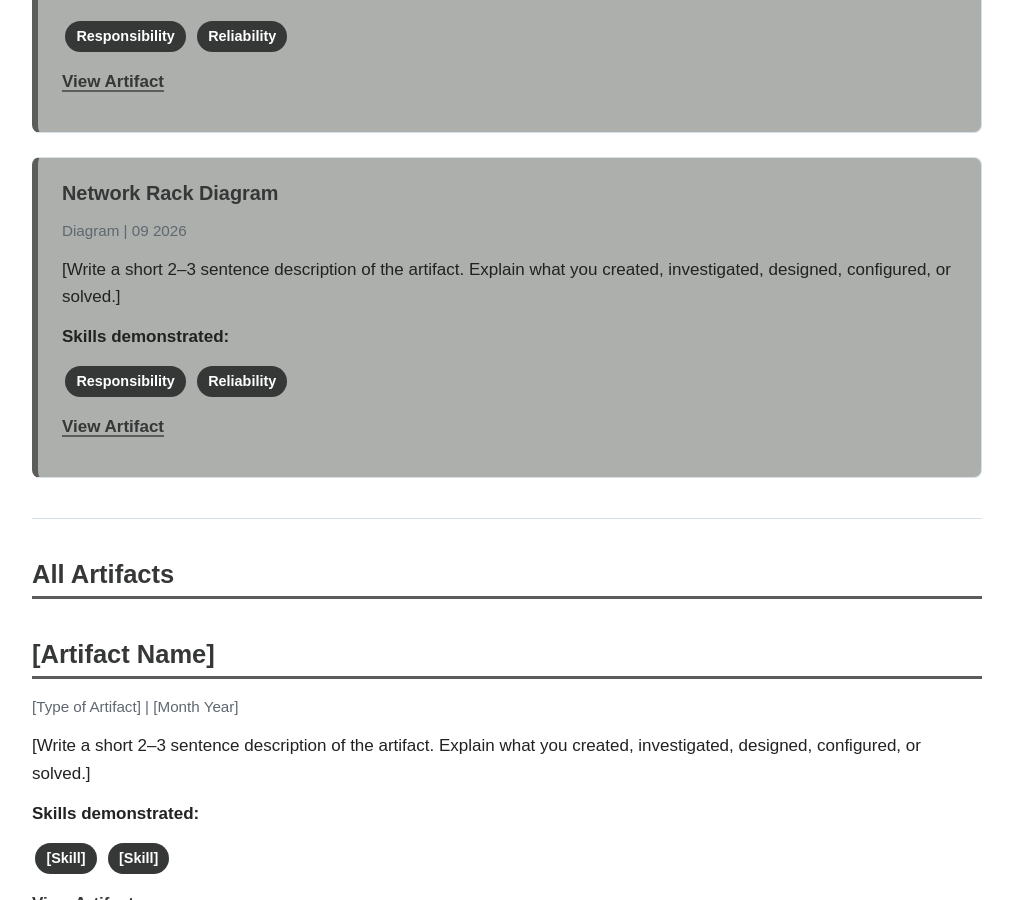
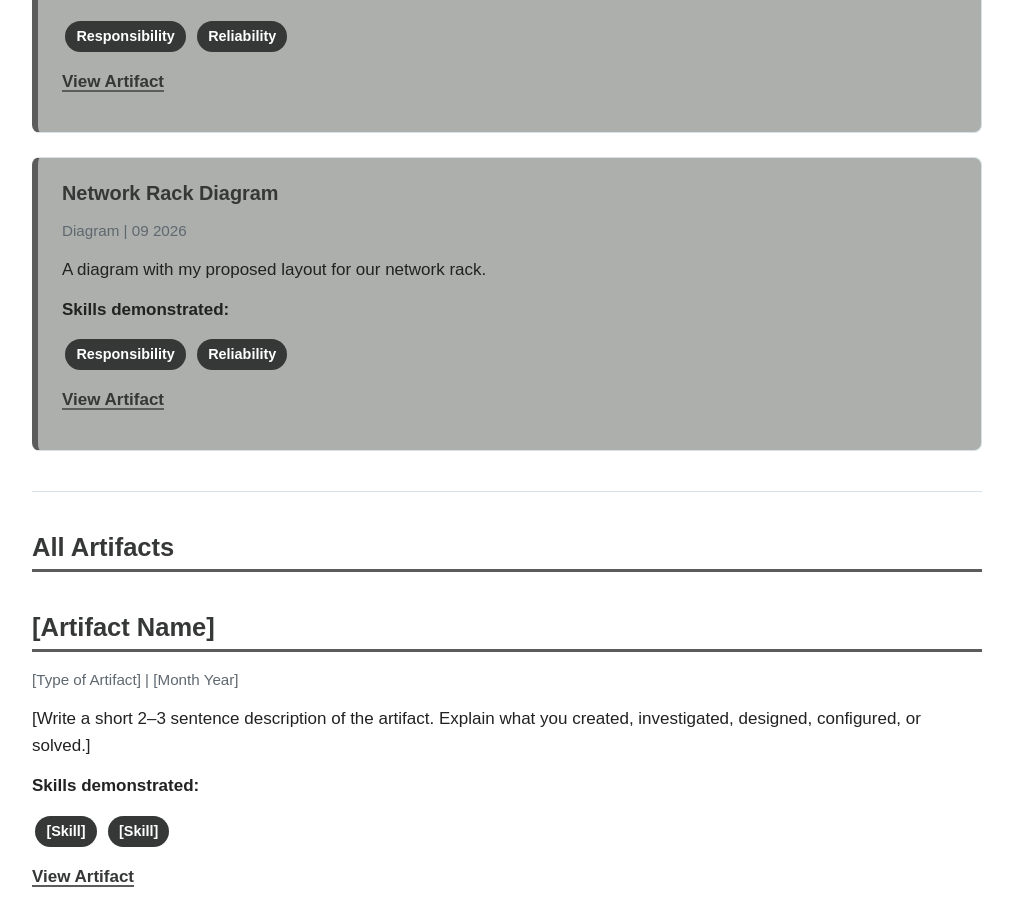
Before and after one commit to Ibex240/Apex-Cybersecurity-Portfolio, a Jekyll site: the page built from artifacts.md, in a window 1280 px wide and 900 px high, scrolled down 937 px. Shown: the whole window, without its empty margins (133-1146 px from the left). Built offline with Jekyll 4.4.1, drawn with Linux system fonts in a browser that asks for light colours.

Commit message:
updated network rack artifact description

```diff
--- a/artifacts.md
+++ b/artifacts.md
@@ -50,7 +50,7 @@ Short pamphlet detailing the three lenses of cybersecurity.
 ### Network Rack Diagram
 <p class="artifact-meta">Diagram | 09 2026</p>
 
-[Write a short 2–3 sentence description of the artifact. Explain what you created, investigated, designed, configured, or solved.]
+A diagram with my proposed layout for our network rack.
 
 **Skills demonstrated:**
 
```
